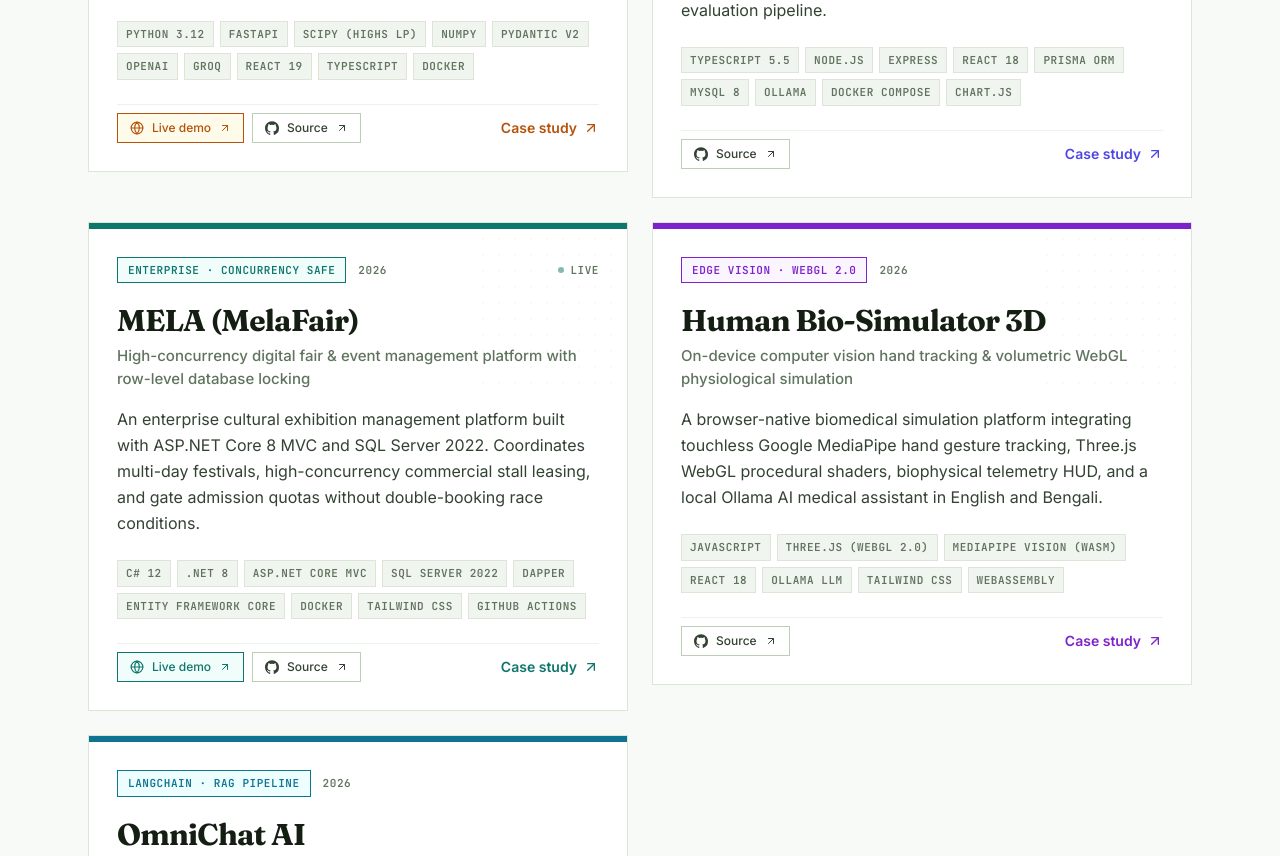
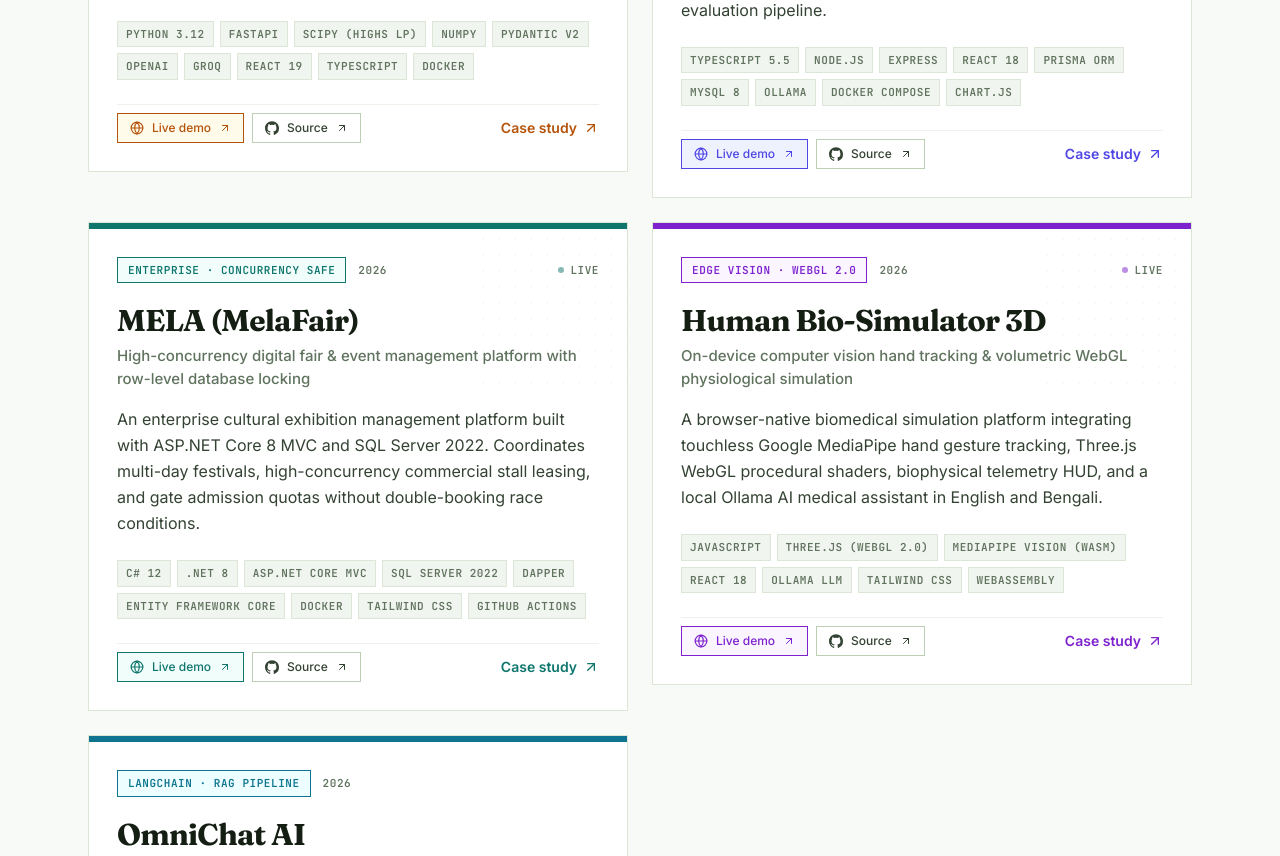
Before and after one commit to Turjo101365/portfolio, a React (Vite) app: page / in a window 1280 px wide. Shown: the part 2000-2856 px from the top of the page. Built offline with nearby package versions, Linux system fonts and the light colour scheme.

Commit message:
feat: add live Render URLs for AcadIQ and Human Bio-Simulator DNA

```diff
--- a/src/data/projects.ts
+++ b/src/data/projects.ts
@@ -74,8 +74,9 @@
     year: '2026',
     accent: 'indigo',
     technologies: ['TypeScript 5.5', 'Node.js', 'Express', 'React 18', 'Prisma ORM', 'MySQL 8', 'Ollama', 'Docker Compose', 'Chart.js'],
+    liveUrl: 'https://acadiq-platform.onrender.com',
     githubUrl: 'https://github.com/Turjo101365/AcadIQ',
-    isLive: false,
+    isLive: true,
     achievement: '🚀 AUST CSE Carnival AI Build Hackathon',
     badgeLabel: 'Hackathon · Multi-LLM Jury',
     caseStudy: {
@@ -137,8 +138,9 @@
     year: '2026',
     accent: 'purple',
     technologies: ['JavaScript', 'Three.js (WebGL 2.0)', 'MediaPipe Vision (WASM)', 'React 18', 'Ollama LLM', 'Tailwind CSS', 'WebAssembly'],
+    liveUrl: 'https://human-bio-simulator-dna.onrender.com',
     githubUrl: 'https://github.com/Turjo101365/DNA',
-    isLive: false,
+    isLive: true,
     achievement: '🧬 Zero-Cloud Vision & Shader Architecture',
     badgeLabel: 'Edge Vision · WebGL 2.0',
     caseStudy: {
```
